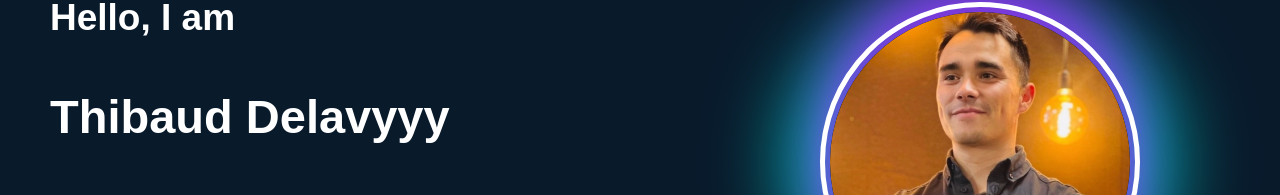
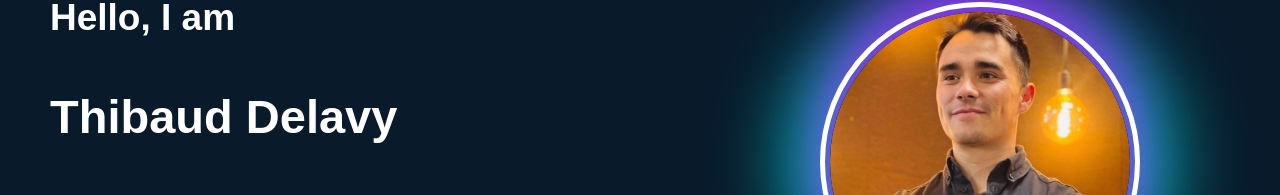
Before and after one commit to tdelavy/interactive-cv, a plain HTML site: page index.html in a window 1280 px wide. Shown: the part 216-411 px from the top of the page. Drawn offline with nearby package versions, Linux system fonts and the light colour scheme.

Commit message:
Update index.html

```diff
--- a/index.html
+++ b/index.html
@@ -24,7 +24,7 @@
     <section class="home" id="home">
         <div class="content">
             <h1>Hello, I am</h1>
-            <h2>Thibaud Delavyyy</h2>
+            <h2>Thibaud Delavy</h2>
             <p>A passionate Neuroscience Master’s student with expertise in stroke cognition, technology, and AI. Explore my journey!</p>
 
             <!-- Contact Icons in the same location as the previous button -->
```
